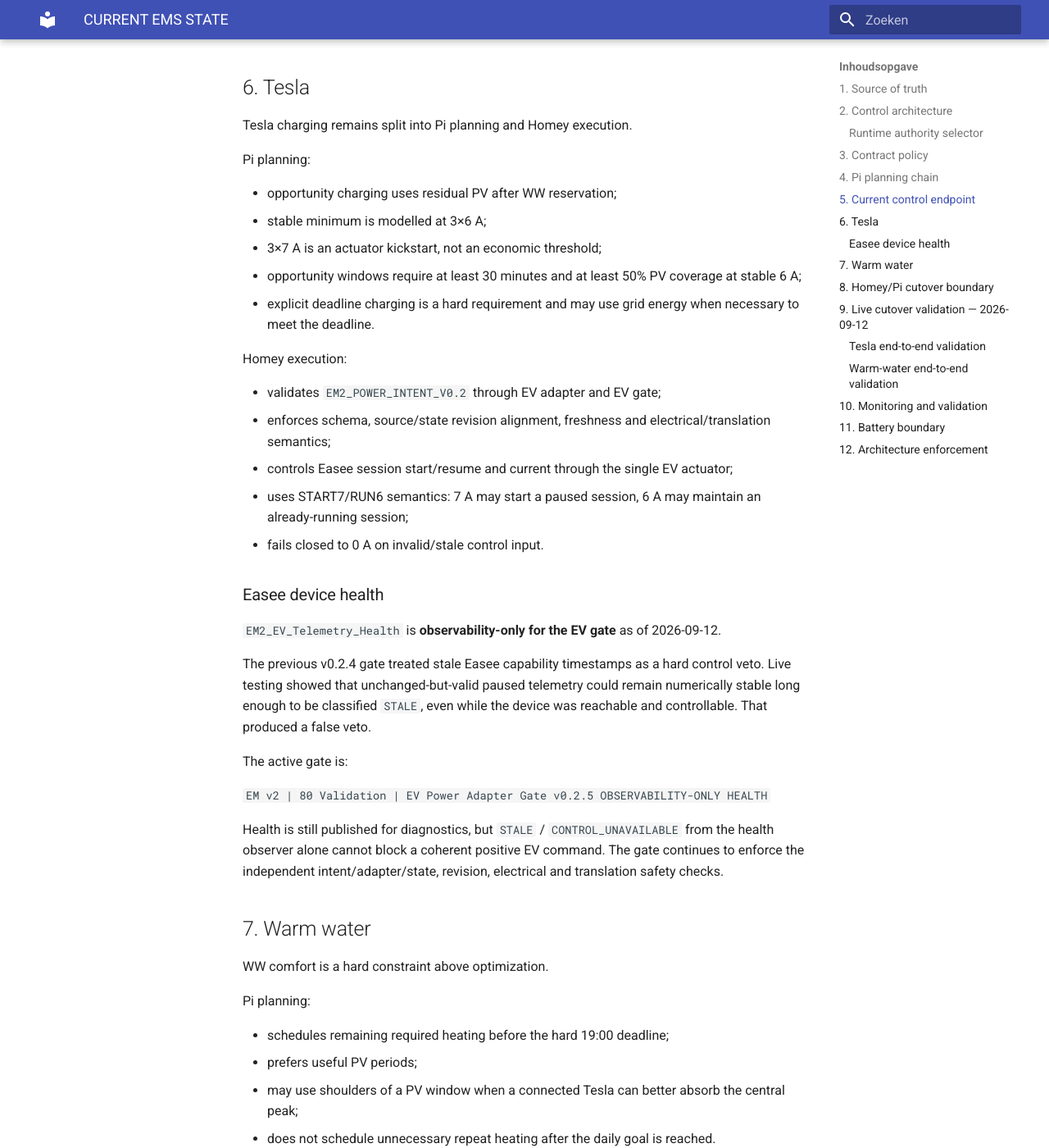
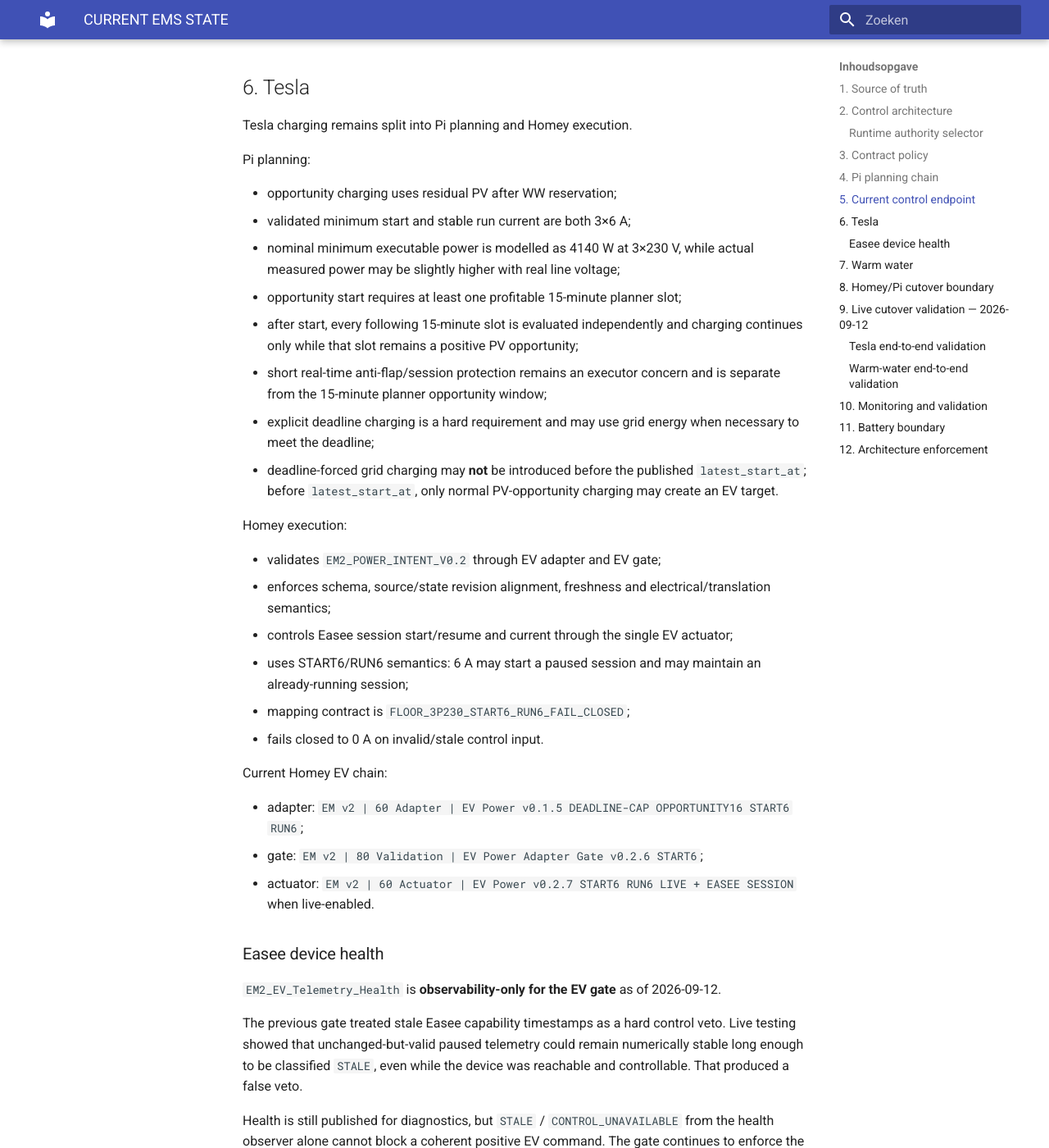
Before and after one commit to OnsKasteeltje/homey-energy-manual, an MkDocs documentation site: the page built from docs/architecture/CURRENT-EMS-STATE.md, in a window 1280 px wide and 1400 px high, scrolled down 4013 px. Shown: the whole window at 82% size. Built offline with MkDocs 1.6.1 and Material for MkDocs 9.7.7, drawn with Linux system fonts in a browser that asks for light colours; some of the changed text lies outside the part shown.

Commit message:
Document START6 15-minute EV policy and deadline guard

```diff
--- a/docs/architecture/CURRENT-EMS-STATE.md
+++ b/docs/architecture/CURRENT-EMS-STATE.md
@@ -28,7 +28,7 @@
                     ↓
           Pi /control/current
                     ↓
- Homey PI Dynamic Planner Bridge v1.2.4
+ Homey PI Dynamic Planner Bridge v1.2.6
                     ↓
           EM2_Power_Intent
                     ↓
@@ -45,7 +45,7 @@
 
 - `PI` -> the Pi bridge may publish the Pi command into `EM2_Power_Intent`.
 - `HOMEY` -> the Pi bridge remains inert and the guarded Homey producer may own the canonical intent.
-- The active Pi bridge is `EM v2 | 20 Power Intent | PI Dynamic Planner Bridge v1.2.4 AUTHORITY-GUARD [READY]`.
+- The active Pi bridge is `EM v2 | 20 Power Intent | PI Dynamic Planner Bridge v1.2.6 DEADLINE-GUARD [READY]`.
 - The guarded Homey producer remains available as rollback path.
 
 `planner/control-authority.json` remains configuration and diagnostic context. Its historical `plannerOwner` / cutover-state fields do **not** form a second runtime authority gate and must not conflict with the Homey selector architecture.
@@ -82,11 +82,11 @@
 5. warm-water plan;
 6. WW forecast import;
 7. quarter-hour shadow plan;
-8. hardened dynamic planner v0.3;
+8. hardened dynamic planner v0.3 with START6 / 15-minute EV policy;
 9. website shadow representations;
 10. publication artifacts.
 
-`ems-pv-forecast.service` is `Type=oneshot`; `inactive (dead)` after a successful run is normal.
+The forecast chain is executed by `ems-forecast-chain.service` (`Type=oneshot`). `inactive (dead)` after a successful run is normal.
 
 The hardened dynamic plan schema is `EMS_PI_DYNAMIC_SHADOW_PLAN_V0.3` and includes:
 
@@ -137,28 +137,34 @@
 Pi planning:
 
 - opportunity charging uses residual PV after WW reservation;
-- stable minimum is modelled at 3×6 A;
-- 3×7 A is an actuator kickstart, not an economic threshold;
-- opportunity windows require at least 30 minutes and at least 50% PV coverage at stable 6 A;
-- explicit deadline charging is a hard requirement and may use grid energy when necessary to meet the deadline.
+- validated minimum start and stable run current are both 3×6 A;
+- nominal minimum executable power is modelled as 4140 W at 3×230 V, while actual measured power may be slightly higher with real line voltage;
+- opportunity start requires at least one profitable 15-minute planner slot;
+- after start, every following 15-minute slot is evaluated independently and charging continues only while that slot remains a positive PV opportunity;
+- short real-time anti-flap/session protection remains an executor concern and is separate from the 15-minute planner opportunity window;
+- explicit deadline charging is a hard requirement and may use grid energy when necessary to meet the deadline;
+- deadline-forced grid charging may **not** be introduced before the published `latest_start_at`; before `latest_start_at`, only normal PV-opportunity charging may create an EV target.
 
 Homey execution:
 
 - validates `EM2_POWER_INTENT_V0.2` through EV adapter and EV gate;
 - enforces schema, source/state revision alignment, freshness and electrical/translation semantics;
 - controls Easee session start/resume and current through the single EV actuator;
-- uses START7/RUN6 semantics: 7 A may start a paused session, 6 A may maintain an already-running session;
+- uses START6/RUN6 semantics: 6 A may start a paused session and may maintain an already-running session;
+- mapping contract is `FLOOR_3P230_START6_RUN6_FAIL_CLOSED`;
 - fails closed to 0 A on invalid/stale control input.
+
+Current Homey EV chain:
+
+- adapter: `EM v2 | 60 Adapter | EV Power v0.1.5 DEADLINE-CAP OPPORTUNITY16 START6 RUN6`;
+- gate: `EM v2 | 80 Validation | EV Power Adapter Gate v0.2.6 START6`;
+- actuator: `EM v2 | 60 Actuator | EV Power v0.2.7 START6 RUN6 LIVE + EASEE SESSION` when live-enabled.
 
 ### Easee device health
 
 `EM2_EV_Telemetry_Health` is **observability-only for the EV gate** as of 2026-09-12.
 
-The previous v0.2.4 gate treated stale Easee capability timestamps as a hard control veto. Live testing showed that unchanged-but-valid paused telemetry could remain numerically stable long enough to be classified `STALE`, even while the device was reachable and controllable. That produced a false veto.
-
-The active gate is:
-
-`EM v2 | 80 Validation | EV Power Adapter Gate v0.2.5 OBSERVABILITY-ONLY HEALTH`
+The previous gate treated stale Easee capability timestamps as a hard control veto. Live testing showed that unchanged-but-valid paused telemetry could remain numerically stable long enough to be classified `STALE`, even while the device was reachable and controllable. That produced a false veto.
 
 Health is still published for diagnostics, but `STALE` / `CONTROL_UNAVAILABLE` from the health observer alone cannot block a coherent positive EV command. The gate continues to enforce the independent intent/adapter/state, revision, electrical and translation safety checks.
 
@@ -186,7 +192,7 @@
 
 Active bridge:
 
-`EM v2 | 20 Power Intent | PI Dynamic Planner Bridge v1.2.4 AUTHORITY-GUARD [READY]`
+`EM v2 | 20 Power Intent | PI Dynamic Planner Bridge v1.2.6 DEADLINE-GUARD [READY]`
 
 The bridge:
 
@@ -195,7 +201,8 @@
 - requires `readyForCutover = true` and a fresh valid Pi command;
 - validates Pi owner/executor and fixed ENGIE contract metadata;
 - maps the current Pi command into `EM2_POWER_INTENT_V0.2`;
-- writes no physical devices;
+- retains an executor-side hard Tesla deadline guard as a final safety layer;
+- writes no physical devices directly;
 - preserves persistent cutover diagnostics;
 - relies on the existing EV/WW adapters, gates and actuators for physical execution and local safety.
 
@@ -209,7 +216,7 @@
 
 ### Tesla end-to-end validation
 
-A controlled current-slot Pi target of 4830 W / 7 A was injected.
+A controlled current-slot Pi target of 4830 W / 7 A was injected during the original cutover validation.
 
 Observed physical result:
 
@@ -217,10 +224,12 @@
 - offered/target current 7 A;
 - physical power approximately 4.9 kW;
 - EV gate PASS;
-- actuator `WRITE_OK_POST_SESSION` with `physicalWritePerformed = true`;
+- actuator physical write succeeded;
 - later Pi target return to 0 A physically paused the charger again.
 
 Result: **Pi → Homey → Easee/Tesla ON and OFF both PASS.**
+
+On 2026-09-12 a separate controlled Easee/Tesla test proved that a paused session can also start directly at 3×6 A. Observed values were approximately 6.01/6.03/6.05 A on the three phases and 4.235 kW total. This is the evidence for the production START6/RUN6 mapping.
 
 ### Warm-water end-to-end validation
 
```
